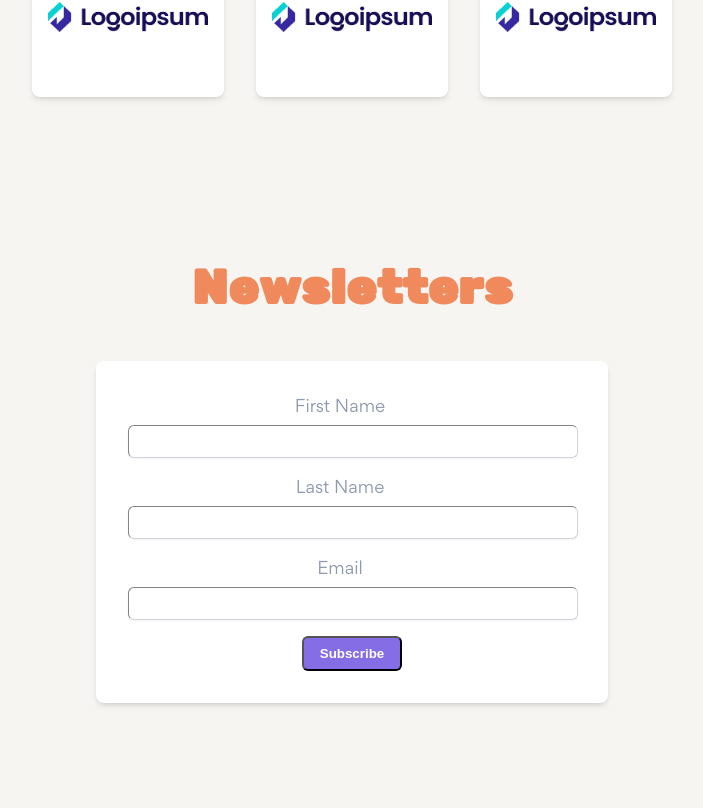
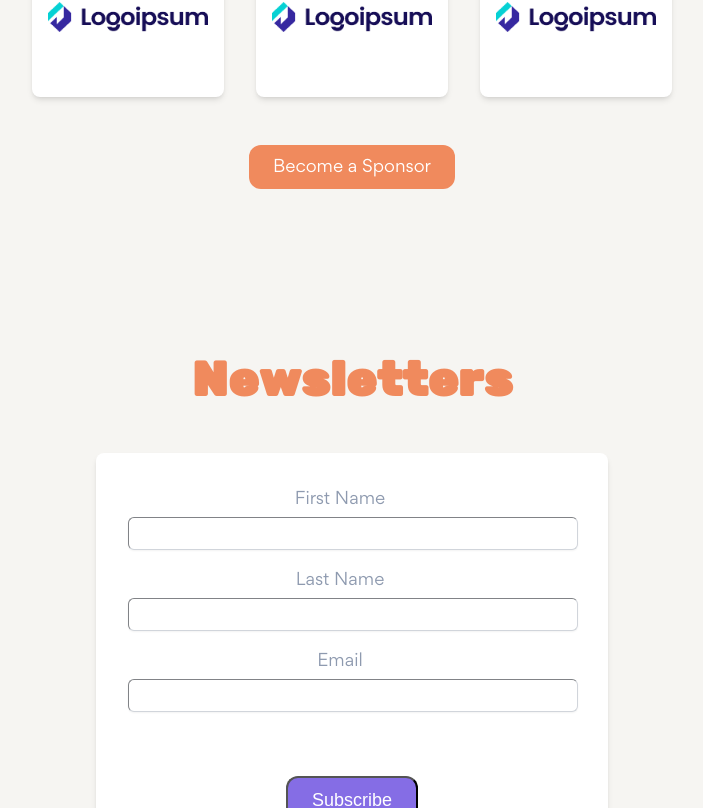
Before and after one commit to heonaliu/unplugged-hackathon, a React (Vite) app: page / in a window 1280 px wide. Shown: the part 3154-3962 px from the top of the page, without its empty margins (288-991 px from the left). Built offline with nearby package versions, Linux system fonts and the light colour scheme.

Commit message:
fix css of a few buttons

```diff
--- a/src/sections/Newsletters.jsx
+++ b/src/sections/Newsletters.jsx
@@ -99,7 +99,7 @@ export const Newsletters = () => {
         </div>
         <button
           type="submit"
-          className="bg-purple hover:bg-purple-dark text-white font-bold py-2 px-4 rounded-md transition duration-300 ease-in-out"
+          className="inline-block mt-12 bg-purple text-white px-6 py-2 rounded-xl text-lg transition-transform duration-300 ease-in-out hover:bg-purple/95 no-underline"
         >
           Subscribe
         </button>
--- a/src/sections/Sponsors.jsx
+++ b/src/sections/Sponsors.jsx
@@ -12,8 +12,8 @@ export const Sponsors = () => {
     {
       name: "Test Sponsor",
       logo: logoipsum,
-    }
-  ]
+    },
+  ];
 
   return (
     <section className="py-16 px-6 bg-beige text-center">
@@ -25,12 +25,25 @@ export const Sponsors = () => {
       ) : (
         <div className="flex flex-wrap justify-center gap-8">
           {sponsors.map((sponsor, index) => (
-            <div key={index} className="w-40 h-40 px-4 flex items-center justify-center bg-white rounded-lg shadow-md">
-              <img src={sponsor.logo} alt={`${sponsor.name} Logo`} className="max-w-full max-h-full" />
+            <div
+              key={index}
+              className="w-40 h-40 px-4 flex items-center justify-center bg-white rounded-lg shadow-md"
+            >
+              <img
+                src={sponsor.logo}
+                alt={`${sponsor.name} Logo`}
+                className="max-w-full max-h-full"
+              />
             </div>
           ))}
         </div>
       )}
+      <a
+        href="mailto:alantaolr@outlook.com"
+        className="inline-block mt-12 bg-orange text-white px-6 py-2 rounded-xl text-lg transition-transform duration-300 ease-in-out hover:bg-orange/95 no-underline"
+      >
+        Become a Sponsor
+      </a>
     </section>
   );
 };
```
Also changed, not shown: src/components/Button.jsx (deleted).
